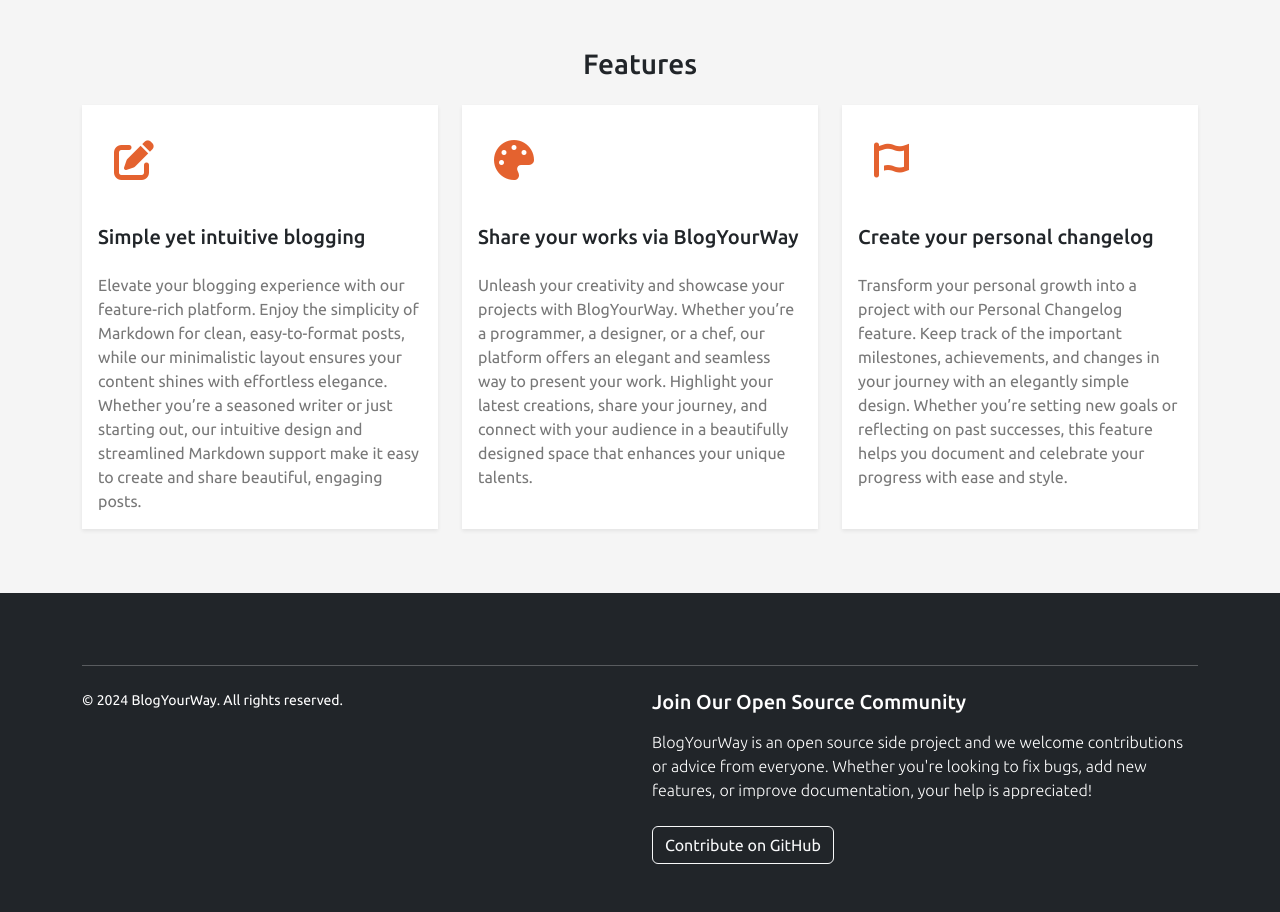
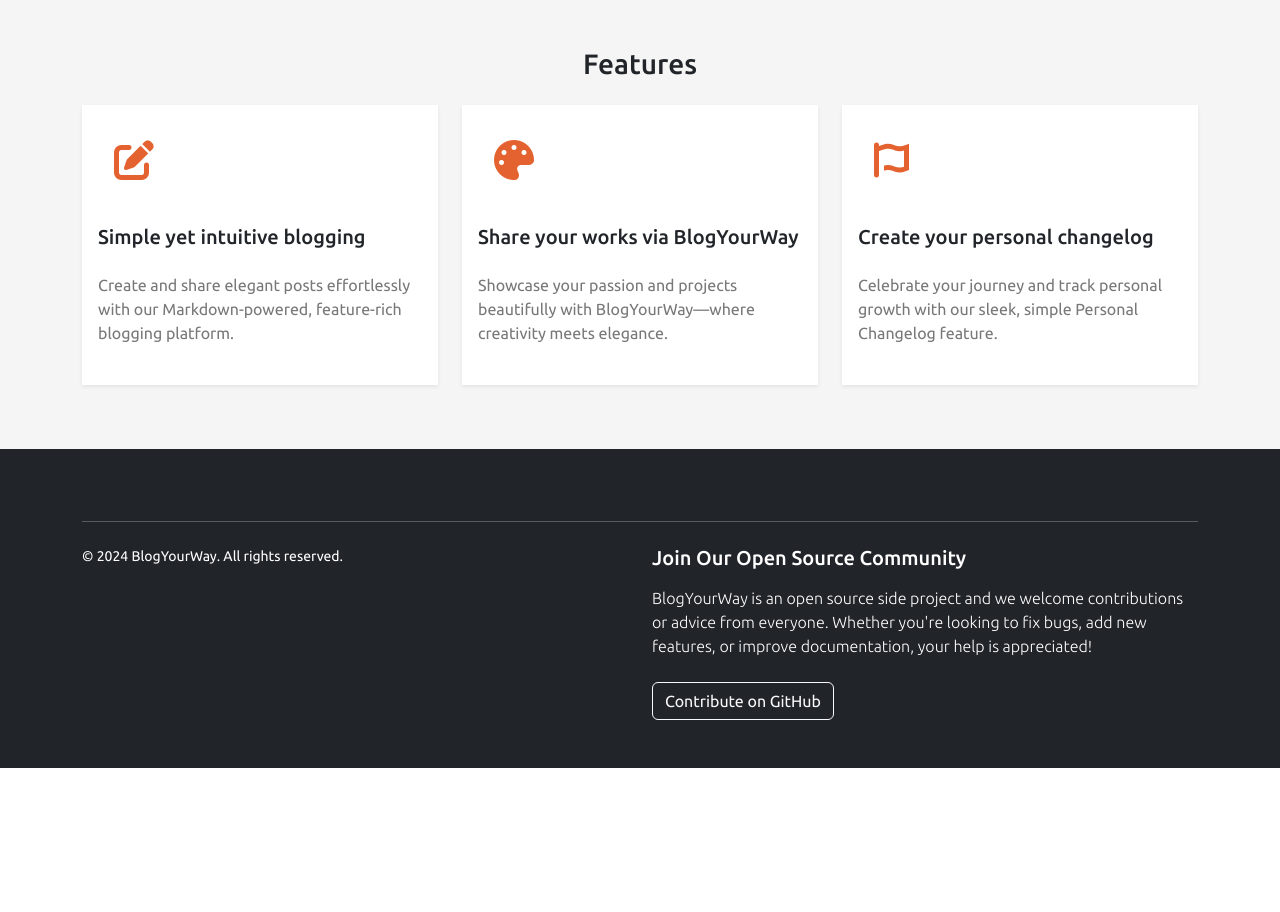
Before and after one commit to hengtseChou/BlogYourWay, a Flask app: page / in a window 1280 px wide. Shown: the part 599-1511 px from the top of the page. After the commit the page ends 1367 px from the top, so only its background shows below. Run offline with Flask 3, Linux system fonts and the light colour scheme; parts of the project's set-up code (start-up, migrations or seed data) failed here and were passed over.

Commit message:
docs: updarte readme and landing page

```diff
--- a/app/templates/main/landing-page.html
+++ b/app/templates/main/landing-page.html
@@ -71,12 +71,8 @@
                 <i class="fa-solid fa-pen-to-square"></i>
               </h1>
               <h5 class="card-title py-3">Simple yet intuitive blogging</h5>
-              <p class="card-text text-grey">
-                Elevate your blogging experience with our feature-rich platform.
-                Enjoy the simplicity of Markdown for clean, easy-to-format posts, while our
-                minimalistic layout ensures your content shines with effortless elegance.
-                Whether you’re a seasoned writer or just starting out, our intuitive design and
-                streamlined Markdown support make it easy to create and share beautiful, engaging posts.
+              <p class="card-text text-grey pb-4">
+                Create and share elegant posts effortlessly with our Markdown-powered, feature-rich blogging platform.
               </p>
             </div>
           </div>
@@ -88,11 +84,8 @@
                 <i class="fa-solid fa-palette"></i>
               </h1>
               <h5 class="card-title py-3">Share your works via BlogYourWay</h5>
-              <p class="card-text text-grey">
-                Unleash your creativity and showcase your projects with BlogYourWay.
-                Whether you’re a programmer, a designer, or a chef, our platform offers an elegant and seamless way to present your work.
-                Highlight your latest creations, share your journey, and connect with your audience in a
-                beautifully designed space that enhances your unique talents.
+              <p class="card-text text-grey pb-4">
+                Showcase your passion and projects beautifully with BlogYourWay—where creativity meets elegance.
               </p>
             </div>
           </div>
@@ -104,11 +97,8 @@
                 <i class="fa-solid fa-font-awesome"></i>
               </h1>
               <h5 class="card-title py-3">Create your personal changelog</h5>
-              <p class="card-text text-grey">
-                Transform your personal growth into a project with our Personal Changelog feature.
-                Keep track of the important milestones, achievements, and changes in your journey
-                with an elegantly simple design. Whether you’re setting new goals or reflecting on past successes,
-                this feature helps you document and celebrate your progress with ease and style.
+              <p class="card-text text-grey pb-4">
+                Celebrate your journey and track personal growth with our sleek, simple Personal Changelog feature.
               </p>
             </div>
           </div>
```
Also changed, not shown: README.md.
